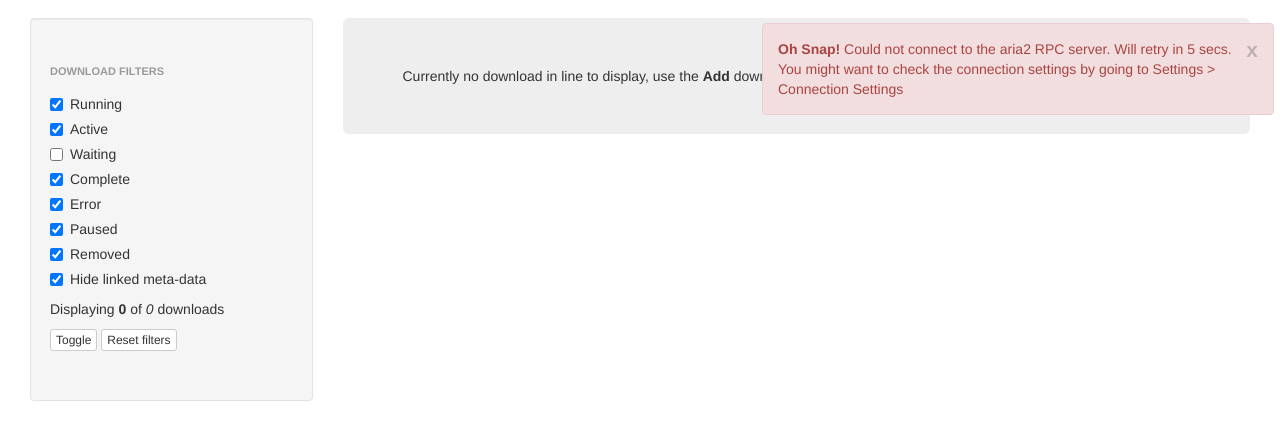
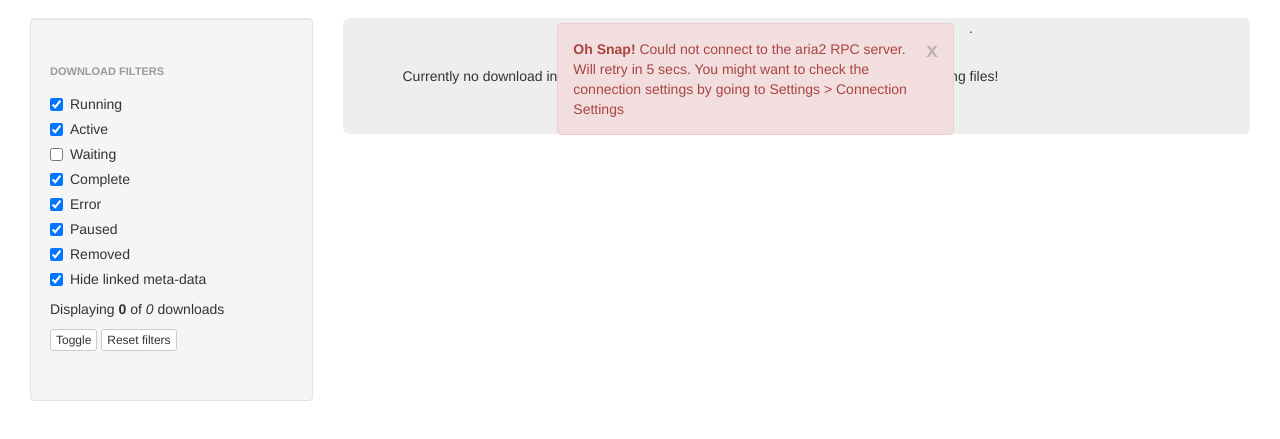
Before and after one commit to kevinnet37/webuiaria2, a plain HTML site: page index.html in a window 1280 px wide. Shown: the part 53-492 px from the top of the page. Drawn offline with Linux system fonts and the light colour scheme.

Commit message:
alert position

```diff
--- a/css/style.css
+++ b/css/style.css
@@ -27,7 +27,7 @@ input[type=checkbox], input[type=radio] {
   position: fixed;
   right: 6px;
   z-index: 900;
-  width: 40%;
+  width: 100%;
 }
 
 .alert {
--- a/index.html
+++ b/index.html
@@ -281,11 +281,15 @@
 <div role="main" class="container-fluid">
 
   <!-- {{{ alerts -->
-  <div ng-controller="AlertCtrl" class="row-fluid alerts">
-    <div class="alert alert-{{alert.type == 'error' ? 'danger' : alert.type}}" ng-repeat="alert in pendingAlerts">
-      <button type="button" class="close" ng-click="removeAlert($index)">x</button>
-      <span ng-bind-html="alert.msg"></span>
+  <div ng-controller="AlertCtrl" class="row alerts">.
+    <div class="col-md-5"></div>
+    <div class="col-md-4">
+      <div class="alert alert-{{alert.type == 'error' ? 'danger' : alert.type}}" ng-repeat="alert in pendingAlerts">
+        <button type="button" class="close" ng-click="removeAlert($index)">x</button>
+        <span ng-bind-html="alert.msg"></span>
+      </div>
     </div>
+    <div class="col-md-3"></div>
   </div>
   <!-- }}} -->
 
--- a/js/ctrls/alert.js
+++ b/js/ctrls/alert.js
@@ -26,7 +26,7 @@ angular.module('webui.ctrls.alert', [
         if (scope.pendingAlerts.length > 0)
           scope.removeAlert(ind);
       }
-    }, type == "error" ? 15000 : 5000);
+    }, type == "error" ? 6000 : 3000);
 
     scope.$digest();
   });
```
